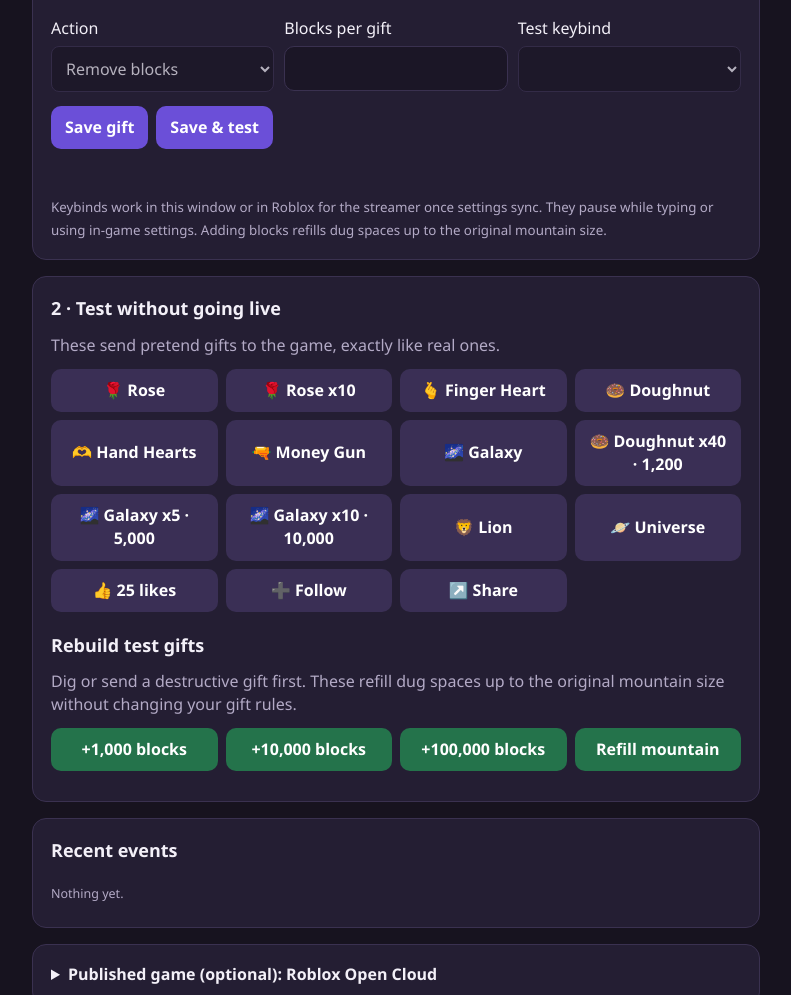
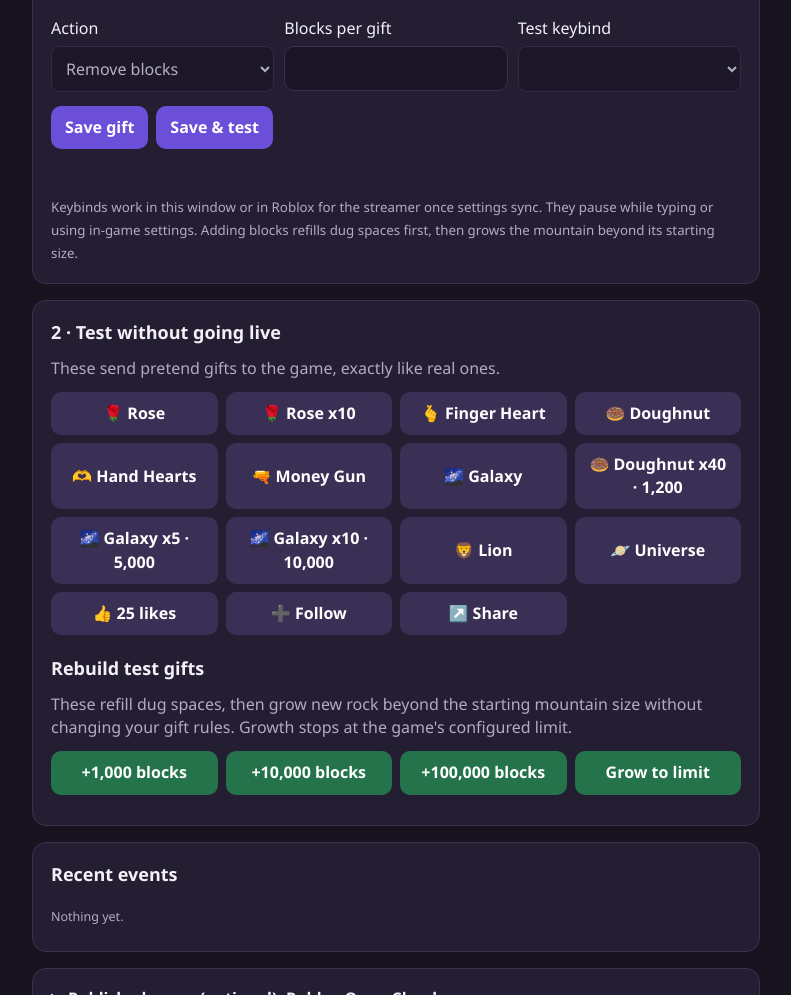
Before and after one commit to Outsourcedevv/diamond-in-the-rough, a website: page roblox-tiktok/bridge/control.html in a window 1280 px wide. Shown: the part 678-1673 px from the top of the page, without its empty margins (244-1035 px from the left). Drawn offline with Linux system fonts and the light colour scheme; no server answers.

Commit message:
Pace gift mutations across frames and allow add gifts to grow the mountain

```diff
--- a/roblox-tiktok/bridge/control.html
+++ b/roblox-tiktok/bridge/control.html
@@ -79,7 +79,7 @@
       </fieldset>
     </form>
     <p id="catalogueMessage" role="status"></p>
-    <small>Keybinds work in this window or in Roblox for the streamer once settings sync. They pause while typing or using in-game settings. Adding blocks refills dug spaces up to the original mountain size.</small>
+    <small>Keybinds work in this window or in Roblox for the streamer once settings sync. They pause while typing or using in-game settings. Adding blocks refills dug spaces first, then grows the mountain beyond its starting size.</small>
   </section>
 
   <section>
@@ -87,7 +87,7 @@
     <p>These send pretend gifts to the game, exactly like real ones.</p>
     <div class="grid" id="tests"></div>
     <h2 style="margin-top:20px">Rebuild test gifts</h2>
-    <p>Dig or send a destructive gift first. These refill dug spaces up to the original mountain size without changing your gift rules.</p>
+    <p>These refill dug spaces, then grow new rock beyond the starting mountain size without changing your gift rules. Growth stops at the game's configured limit.</p>
     <div class="grid" id="rebuildTests"></div>
     <p id="testMessage" role="status"></p>
   </section>
@@ -131,7 +131,7 @@ const tests = [
 const post = (url, body) => fetch(url, { method: 'POST', headers: { 'content-type': 'application/json' }, body: JSON.stringify(body) });
 for (const blocks of [1000, 10000, 100000, 1500000]) {
   const button = document.createElement('button');
-  button.textContent = blocks === 1500000 ? 'Refill mountain' : `+${blocks.toLocaleString()} blocks`;
+  button.textContent = blocks === 1500000 ? 'Grow to limit' : `+${blocks.toLocaleString()} blocks`;
   button.style.background = '#24734b';
   button.onclick = async () => {
     button.disabled = true;
```
Also changed, not shown: roblox-tiktok/README.md, 8 other files.
